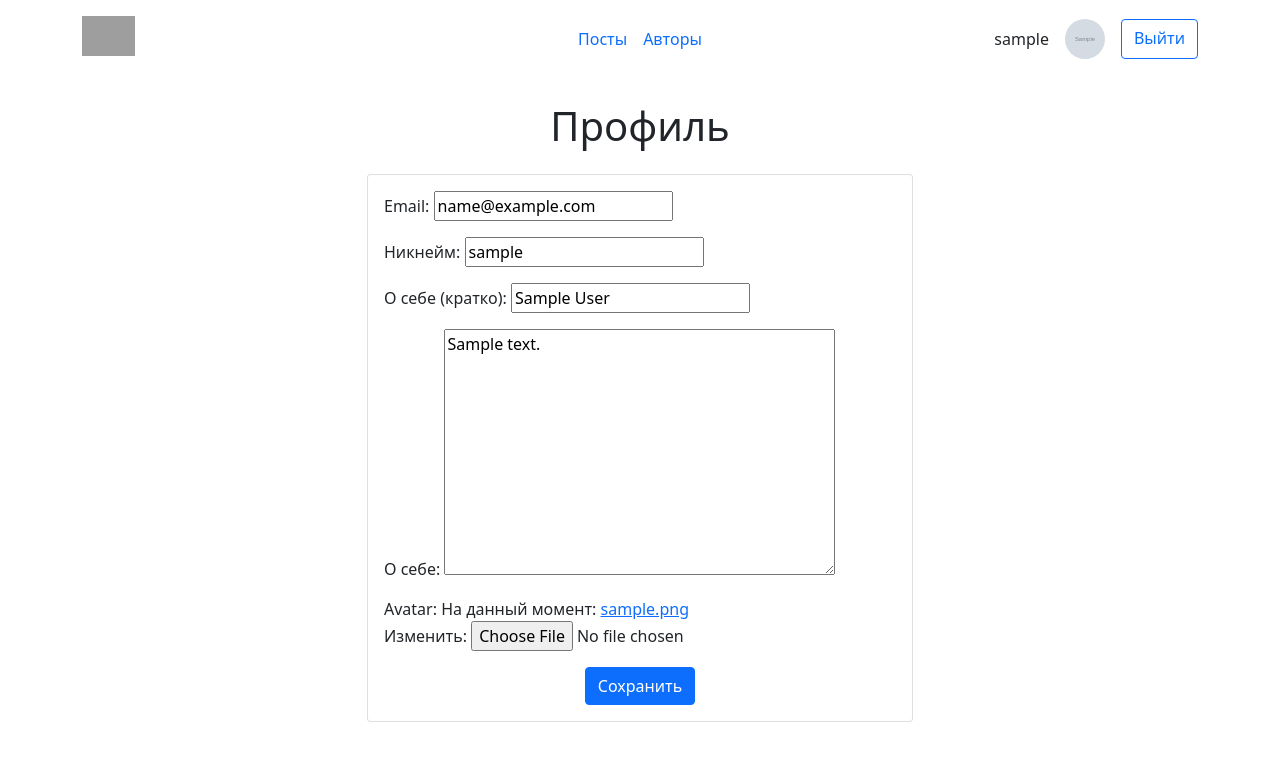
After one commit to Lemur3547/PaidContentPlatform, a Django app: page /profile/ in a window 1280 px wide. The commit adds this page. Shown: the top 761 px of the page. Run offline with Django 5.2, Linux system fonts and the light colour scheme; a user stored in the database is signed in; tables that the repository leaves empty hold one stand-in row (values such as "Sample post"); grey boxes marked "Sample" are stand-in pictures; some libraries are stand-ins or nearby versions; grey boxes are pictures that could not be loaded.

Commit message:
Добавлена настройка профиля пользователя и страница со списком всех пользователей

```diff
--- a/paid_content_app/templates/paid_content_app/base.html
+++ b/paid_content_app/templates/paid_content_app/base.html
@@ -18,10 +18,7 @@
 
         <ul class="nav col-12 col-md-auto mb-2 justify-content-center mb-md-0">
             <li><a href="{% url 'main:posts' %}" class="nav-link px-2">Посты</a></li>
-            <li><a href="#" class="nav-link px-2">Features</a></li>
-            <li><a href="#" class="nav-link px-2">Pricing</a></li>
-            <li><a href="#" class="nav-link px-2">FAQs</a></li>
-            <li><a href="#" class="nav-link px-2">About</a></li>
+            <li><a href="{% url 'users:authors' %}" class="nav-link px-2">Авторы</a></li>
         </ul>
 
         {% if user.is_authenticated %}
@@ -34,7 +31,7 @@
                 </a>
                 <ul class="dropdown-menu">
                     <li><a class="dropdown-item" href="{% url 'users:user_page' user.username %}">Профиль</a></li>
-                    <li><a class="dropdown-item" href="{% url 'main:index' %}">Настройки</a></li>
+                    <li><a class="dropdown-item" href="{% url 'users:profile' %}">Настройки</a></li>
                     <li><a class="dropdown-item text-danger" href="{% url 'users:logout' %}">Выйти</a></li>
                 </ul>
             </div>
--- a/users/forms.py
+++ b/users/forms.py
@@ -1,4 +1,5 @@
-from django.contrib.auth.forms import UserCreationForm
+from django import forms
+from django.contrib.auth.forms import UserCreationForm, UserChangeForm
 from django.core.exceptions import ValidationError
 
 from users.models import User
@@ -16,3 +17,13 @@ class UserRegisterForm(UserCreationForm):
         if not 7 <= len(cleaned_data) <= 15:
             raise ValidationError('Номер телефона должен содержать от 7 до 15 цифр')
         return cleaned_data
+
+
+class UserProfileForm(UserChangeForm):
+    class Meta:
+        model = User
+        fields = ('email', 'nickname', 'title', 'description', 'avatar',)
+
+    def __init__(self, *args, **kwargs):
+        super().__init__(*args, **kwargs)
+        self.fields['password'].widget = forms.HiddenInput()
--- /dev/null
+++ b/users/templates/users/user_form.html
@@ -0,0 +1,24 @@
+{% extends 'paid_content_app/base.html' %}
+{% block content %}
+{% load my_tags %}
+<h1 class="mt-3 mb-4 text-center">
+    Профиль
+</h1>
+<div class="row justify-content-center">
+    <div class="col-6">
+        <div class="card">
+            <div class="card-body">
+                <form method="post" enctype="multipart/form-data">
+                    {% csrf_token %}
+                    {{ form.as_p }}
+                    <div class="text-center">
+                        <button type="submit" class="btn btn-primary">
+                            Сохранить
+                        </button>
+                    </div>
+                </form>
+            </div>
+        </div>
+    </div>
+</div>
+{% endblock %}
--- a/users/urls.py
+++ b/users/urls.py
@@ -2,7 +2,7 @@ from django.contrib.auth.views import LoginView, LogoutView
 from django.urls import path
 
 from users.apps import UsersConfig
-from users.views import RegisterView, home, UserPage, Verification
+from users.views import RegisterView, UserPage, Verification, ProfileView, home, UserList
 
 app_name = UsersConfig.name
 
@@ -11,6 +11,8 @@ urlpatterns = [
     path('login/', LoginView.as_view(template_name='users/login.html'), name='login'),
     path('logout/', LogoutView.as_view(), name='logout'),
     path('login/redirect/', home, name='home'),
+    path('profile/', ProfileView.as_view(), name='profile'),
+    path('authors/', UserList.as_view(), name='authors'),
     path('<slug:pk>/verification/', Verification.as_view(), name='verification'),
     path('<slug:pk>/', UserPage.as_view(), name='user_page'),
 ]
--- a/users/views.py
+++ b/users/views.py
@@ -5,11 +5,11 @@ from django.contrib.auth.decorators import login_required
 from django.http import HttpResponseRedirect
 from django.shortcuts import redirect, render, get_object_or_404
 from django.urls import reverse
-from django.views.generic import CreateView, DetailView, TemplateView
+from django.views.generic import CreateView, DetailView, TemplateView, ListView, UpdateView
 
 from paid_content_app.models import Post
 from paid_content_app.services import send_sms
-from users.forms import UserRegisterForm
+from users.forms import UserRegisterForm, UserProfileForm
 from users.models import User
 
 
@@ -78,3 +78,18 @@ class UserPage(DetailView):
         context_data['view_user'] = view_user
         context_data['user_posts'] = Post.objects.filter(user=view_user).order_by('-created_at')
         return context_data
+
+
+class UserList(ListView):
+    model = User
+
+
+class ProfileView(UpdateView):
+    model = User
+    form_class = UserProfileForm
+
+    def get_object(self, queryset=None):
+        return self.request.user
+
+    def get_success_url(self):
+        return reverse('users:user_page', args=[self.request.user.username])
```
Also changed, not shown: users/templates/users/user_list.html (added, +39 -0 lines).
